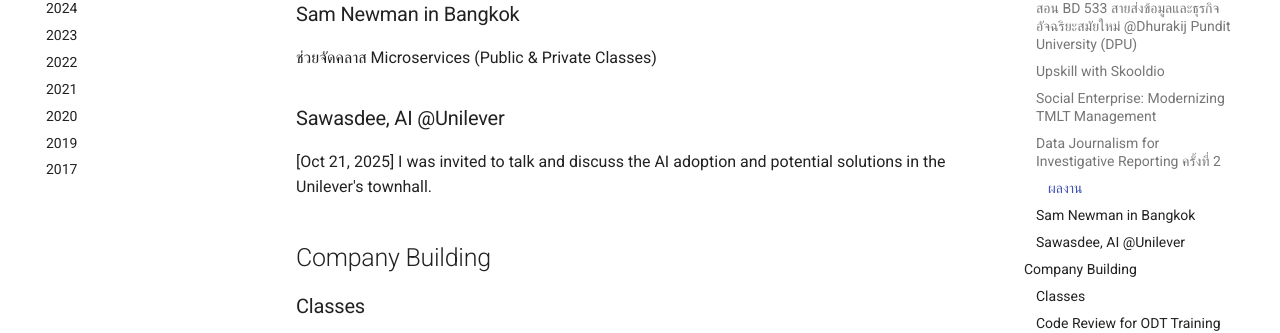
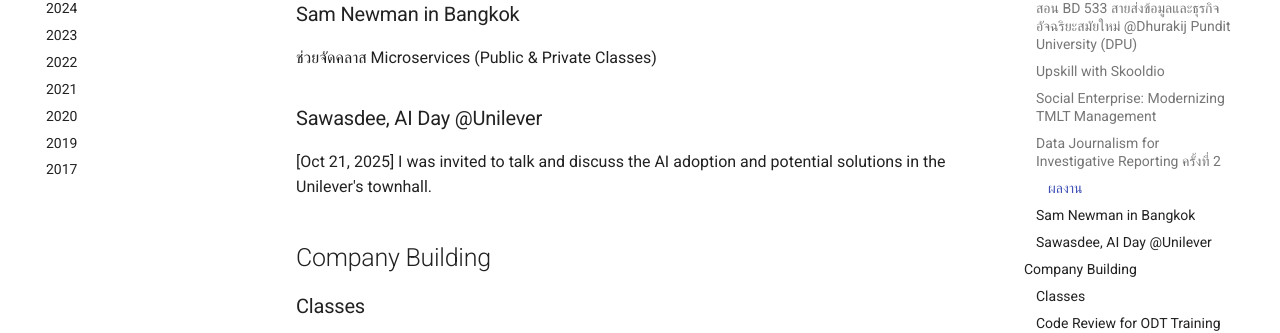
Before and after one commit to zkan/brag-documents, an MkDocs documentation site: the page built from docs/2025.md, in a window 1280 px wide and 900 px high, scrolled down 1544 px. Shown: the part 154-487 px from the top of the window. Built offline with MkDocs 1.6.1 and Material for MkDocs 9.7.7, drawn with Linux system fonts in a browser that asks for light colours; comment, search, counter and statistics services are not loaded.

Commit message:
Fix typo

```diff
--- a/docs/2025.md
+++ b/docs/2025.md
@@ -75,7 +75,7 @@ TJA](https://tja.or.th/view/thailand-data-journalism-network-tdj/1455311){target
 
 ช่วยจัดคลาส Microservices (Public & Private Classes)
 
-### Sawasdee, AI @Unilever
+### Sawasdee, AI Day @Unilever
 
 [Oct 21, 2025] I was invited to talk and discuss the AI adoption and potential
 solutions in the Unilever's townhall.
```
